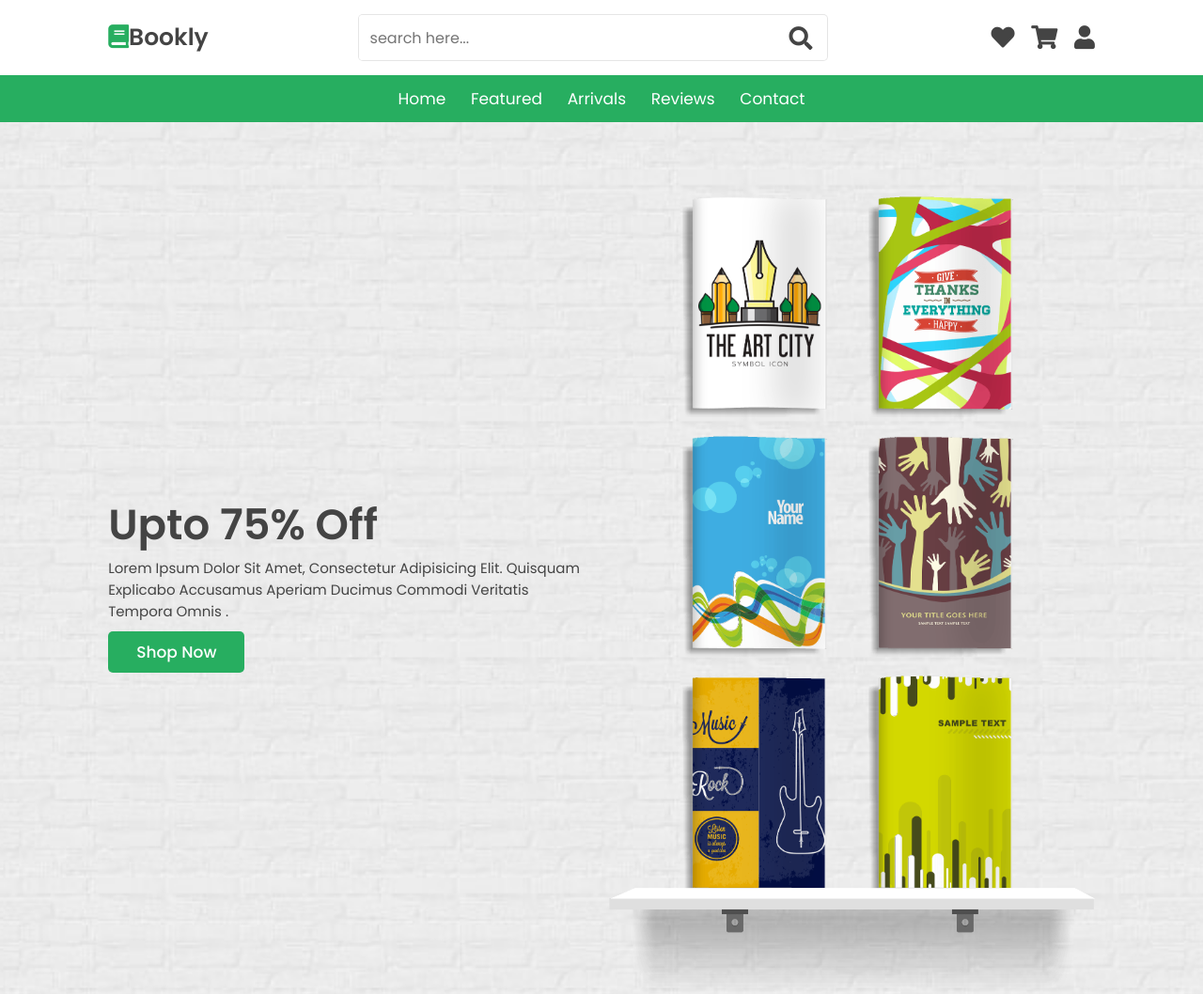
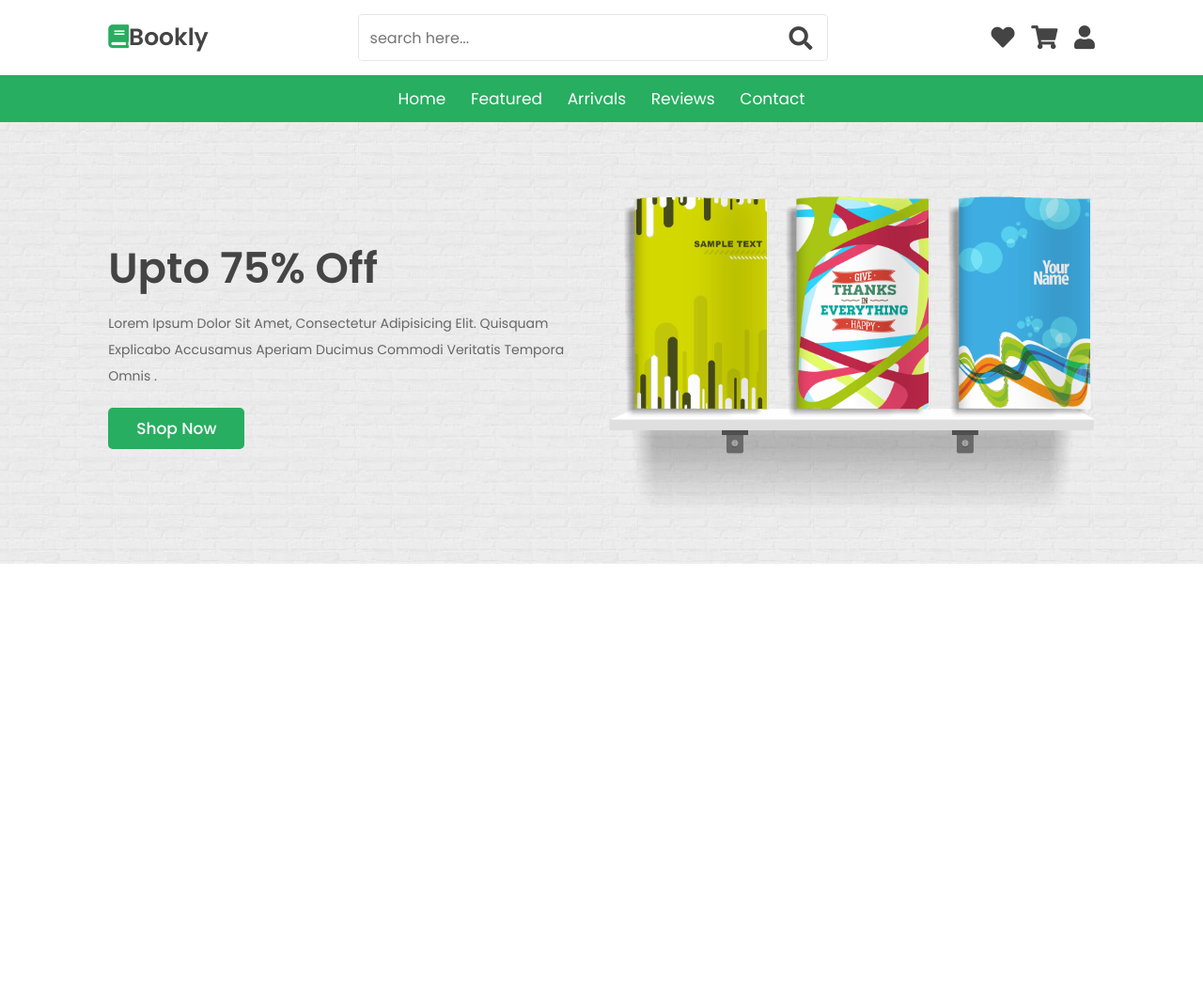
Before and after one commit to MaralTach/js, a plain HTML site: page index.html in a window 1280 px wide. Shown: the whole page at 94% size. After the commit the page ends 800 px from the top, so only its background shows below. Drawn offline with nearby package versions, Linux system fonts and the light colour scheme.

Commit message:
home section ends

```diff
--- a/index.html
+++ b/index.html
@@ -7,6 +7,10 @@
   <meta name="viewport" content="width=device-width, initial-scale=1.0">
   <link rel="stylesheet" href="./style.css">
   <title>Book Design</title>
+
+  <link
+  rel="stylesheet" href="https://cdn.jsdelivr.net/npm/swiper@8/swiper-bundle.min.css"/>
+
   <!-- font awesome cdn -->
 
   <link rel="stylesheet" href="https://cdnjs.cloudflare.com/ajax/libs/font-awesome/5.15.4/css/all.min.css">
@@ -96,14 +100,14 @@
           <a href="#" class="btn">shop now</a>
         </div>
 
-        <div class="books-slider">
-          <div class="wraper">
-            <a href="#"> <img src="img/book-1.png" alt=""> </a>
-            <a href="#"> <img src="img/book-2.png" alt=""> </a>
-            <a href="#"> <img src="img/book-3.png" alt=""> </a>
-            <a href="#"> <img src="img/book-4.png" alt=""> </a>
-            <a href="#"> <img src="img/book-5.png" alt=""> </a>
-            <a href="#"> <img src="img/book-6.png" alt=""> </a>
+        <div class="swiper books-slider">
+          <div class="swiper-wrapper">
+            <a href="#" class="swiper-slide" > <img src="img/book-2.png" alt=""> </a>
+            <a href="#" class="swiper-slide" > <img src="img/book-3.png" alt=""> </a>
+            <a href="#" class="swiper-slide" > <img src="img/book-1.png" alt=""> </a>
+            <a href="#" class="swiper-slide" > <img src="img/book-4.png" alt=""> </a>
+            <a href="#" class="swiper-slide" > <img src="img/book-5.png" alt=""> </a>
+            <a href="#" class="swiper-slide" > <img src="img/book-6.png" alt=""> </a>
           </div>
           <img src="img/stand.png" class="stand" alt="">
         </div>
@@ -113,8 +117,16 @@
 
     </section>
 
+<!-- home section ends -->
 
-<!-- home section ends -->
+<!-- icon section starts -->
+
+<section class="icons-container">
+
+</section>
+
+
+<!-- icon section ends -->
 
 
 
@@ -125,7 +137,7 @@
 
 
 
-
+<script src="https://cdn.jsdelivr.net/npm/swiper@8/swiper-bundle.min.js"></script>
 
 
   <script src="script.js"></script>
--- a/script.js
+++ b/script.js
@@ -31,3 +31,23 @@ window.onload = () =>{
         document.querySelector('.header .header-2').classList.remove('active');
     }
 }
+
+var swiper = new Swiper(".books-slider", {
+    loop:true,
+    centeredSlides: true,
+    autoplay: {
+        delay:9500,
+        disableOnInteraction: false,
+    },
+    breakpoints: {
+      0: {
+        slidesPerView: 1,
+      },
+      768: {
+        slidesPerView: 2,
+      },
+      1024: {
+        slidesPerView: 3,
+      },
+    },
+  });
--- a/style.css
+++ b/style.css
@@ -280,8 +280,10 @@ section{
     font-size: 4.5rem;
 }
 .home .row .content p{
-    color: var(--black);
-    font-size: 1.5rem;
+    color: var(--light-color);
+    font-size: 1.4rem;
+    line-height: 2;
+    padding: 1rem 0;
 }
 
 
@@ -349,6 +351,13 @@ section{
 
         top: 115%;
     }
+    .home .row .content{
+        text-align: center;
+    }
+
+    .home .row .content h3{
+        font-size: 3.5rem
+    }
 }
 
 @media (max-width:450px){
```
